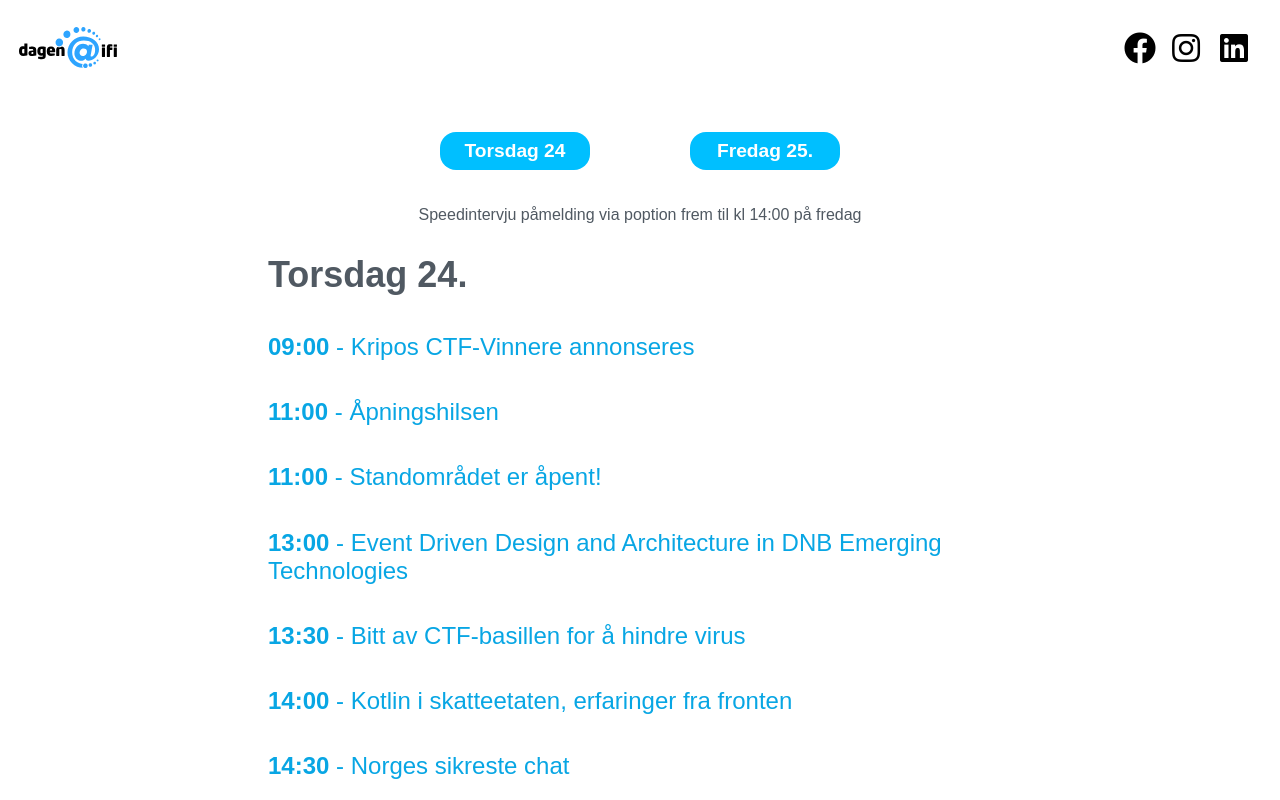
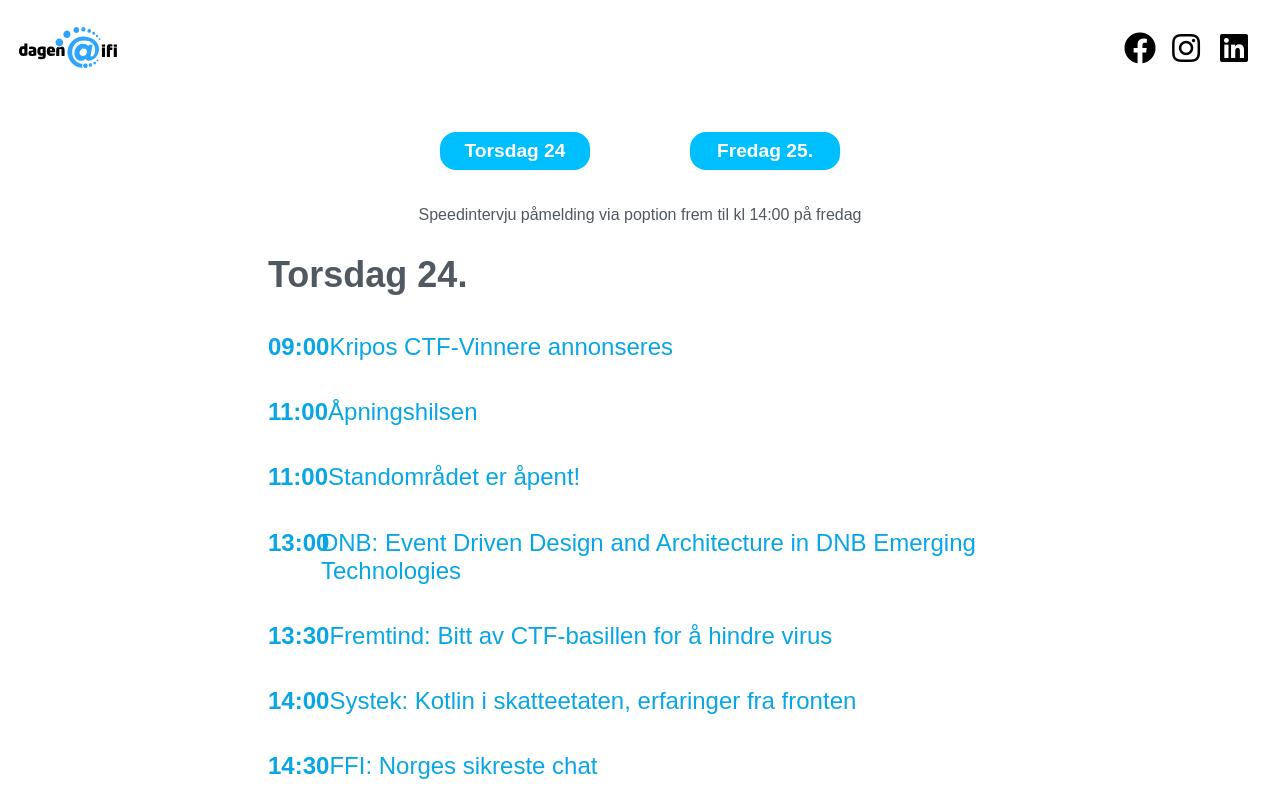
Before and after one commit to ifi-dagen/webpage, a React (Create React App) app: page /program in a window 1280 px wide. Built offline with nearby package versions, Linux system fonts and the light colour scheme.

Commit message:
Bedriftnavn i program

```diff
--- a/src/pages/bedriftstand/BedriftStand.js
+++ b/src/pages/bedriftstand/BedriftStand.js
@@ -9,7 +9,7 @@ import live_time from '../../data/time.js'
 import ReactPlayer from 'react-player/youtube';
 
 const formatedText = (text) => {
-  return text.split("\n").map((item, index) => {if(item=="  "){return(<p key={index} ><br/></p>)};return (<p key={index} >{item}</p>)})
+  return text.split("\n").map((item, index) => {if(item==="  "){return(<p key={index} ><br/></p>)};return (<p key={index} >{item}</p>)})
 }
 
 //tar inn lister av typen [ {tekst: "", link: ""}, ... ]
--- a/src/pages/program/Program.js
+++ b/src/pages/program/Program.js
@@ -48,7 +48,7 @@ class Program extends Component {
           const event_id = "#" + hendinger.id;
           return (
             <div className="event-detail" key={index}>
-              <a className="programLink" href={event_id}><strong className="starttid">{klokkeslett(hendinger.start)}</strong> - {hendinger.tittel}</a>
+              <a className="programLink" href={event_id}><strong className="starttid">{klokkeslett(hendinger.start)} </strong><div>{hendinger.foredragsholder? hendinger.foredragsholder+": ":""}{hendinger.tittel}</div></a>
             </div>)
         })}
       </div>)
@@ -63,7 +63,7 @@ class Program extends Component {
           </HendingsBilde>
           <HendingInfo>
             <h3>{hendinger.tittel}</h3>
-            <h6>{klokkeslett(hendinger.start)}-{klokkeslett(hendinger.slutt)}</h6>
+            <h6>{klokkeslett(hendinger.start)}-{klokkeslett(hendinger.slutt)}{hendinger.foredragsholder?", "+hendinger.foredragsholder:""}</h6>
             {hendinger.link===""? <h4>Link kommer!</h4> :<h4><a href={hendinger.link} target="_blank" rel="noopener noreferrer">delta her!</a></h4>}
             <div>{formatedText(hendinger.beskrivelse)}</div>
           </HendingInfo>
--- a/src/pages/program/program.css
+++ b/src/pages/program/program.css
@@ -50,6 +50,11 @@
 .programLink{
   text-decoration: none;
   width: 100%;
+  display: flex;
+}
+
+.starttid{
+  min-width: 2rem;
 }
 
 .programLink:hover{
```
